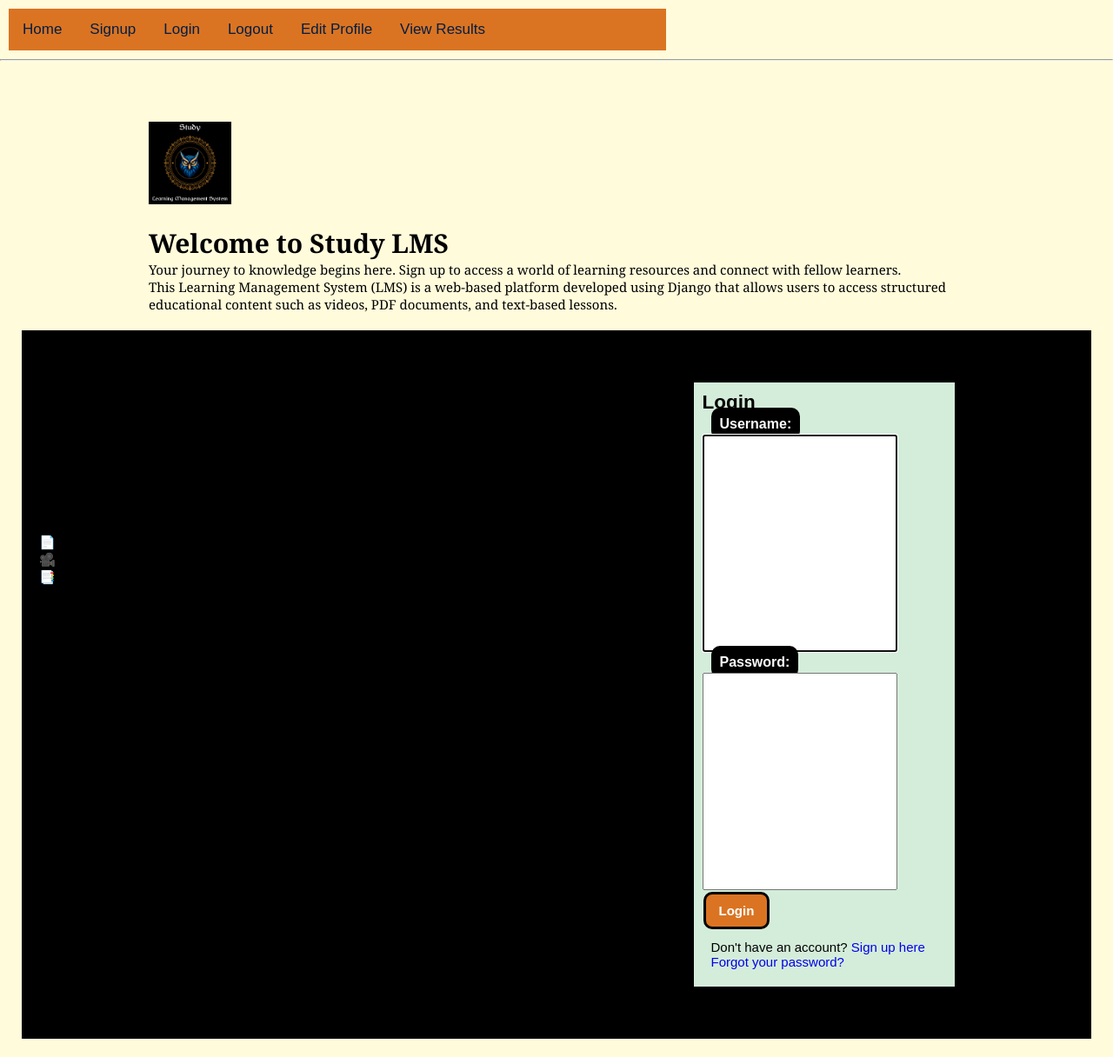
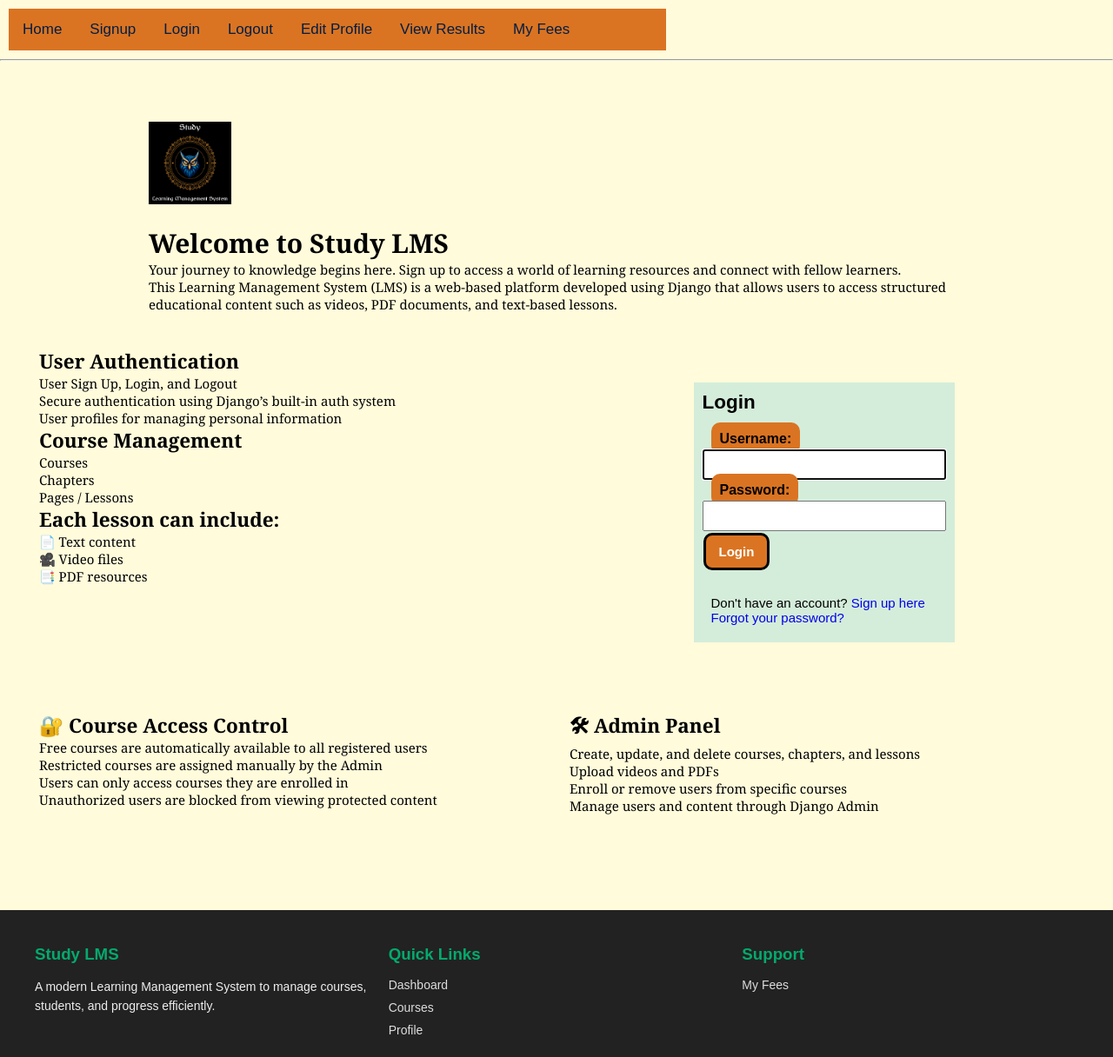
Before and after one commit to zainammar/study-lms, a Django app: page /login/ in a window 1280 px wide. Shown: the part 94-1310 px from the top of the page at 87% size. Run offline with Django 5.2, Linux system fonts and the light colour scheme.

Commit message:
Fee Page Upade

```diff
--- a/accounts/templates/accounts/login.html
+++ b/accounts/templates/accounts/login.html
@@ -4,7 +4,14 @@
 {% block content %}
 
 <link rel="stylesheet" href="{% static 'css/style.css' %}">
+<style>
+    input{
+        width:100%;
+        height:35px;
 
+    }
+
+</style>
 <div class="containerb">
     <div></div>
     <div class="div-2">
@@ -60,13 +67,13 @@
                 <div class="messages">{{ message }}</div>
             {% endfor %}
         {% endif %}
-
+        <br>
         <form method="post">
             {% csrf_token %}
             {{ form.as_p }}
             <button type="submit">Login</button>
         </form>
-
+        <br>
         <div class="links">
             <p>
                 Don't have an account?
--- a/pages/templates/pages/base.html
+++ b/pages/templates/pages/base.html
@@ -346,6 +353,7 @@
             <a href="/logout/">Logout</a>
             <a href="/profile/">Edit Profile</a>
             <a href="{% url 'results' %}" target="_blank">View Results</a>
+            <a href="{% url 'student_fees' %}">My Fees</a>
 
 
 
--- a/static/css/style.css
+++ b/static/css/style.css
@@ -144,7 +144,6 @@ body{
   .containera {
     display: grid;
     grid-template-columns: 50% 50%;
-    background-color: #000000;
     padding: 5px;
     gap: 5px;
   }
@@ -234,8 +233,8 @@ body{
 }
 
 label{
-    background-color: #000000;
-    color: rgb(252, 252, 252);
+    background-color: #DA7422;
+    color: rgb(0, 0, 0);
     font-size: 16px;
     text-align: left;
     font-weight: bolder;
@@ -409,6 +408,6 @@ button:hover{
       color: #04AA6D;
   }
   input {
-width: 80%;
-height: 250px;
+    width:100%;
+    height:35px;
 }
```
Also changed, not shown: other parts of pages/templates/pages/base.html (+18 -11 lines), pages/templates/pages/course_list.html (deleted, +0 -17 lines), pages/templates/pages/page_detail.html (+7 -5 lines), students/views.py (+17 -9 lines).
